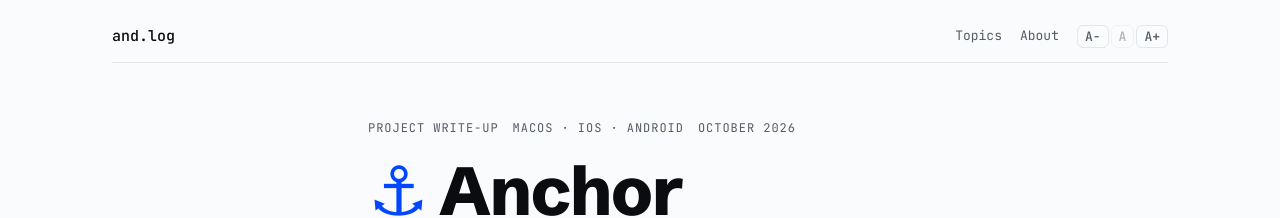
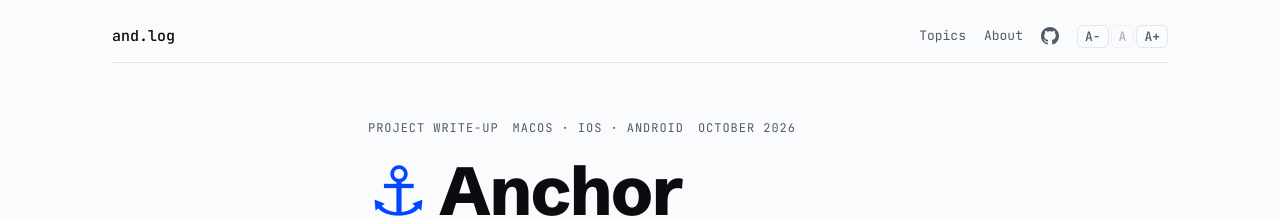
Before and after one commit to and/and.github.io, a Jekyll site: the page built from _posts/2026-10-15-anchor.html, in a window 1280 px wide. Shown: the top 218 px of the page. Built offline with Jekyll 4.4.1, drawn with Linux system fonts in a browser that asks for light colours.

Commit message:
Add a GitHub link to the nav, after About
Co-Authored-By: Claude Opus 5.5 <noreply@anthropic.com>

```diff
--- a/_layouts/default.html
+++ b/_layouts/default.html
@@ -37,6 +37,8 @@ header.site-header{padding:28px 0 0}
 .site-nav{display:flex;align-items:baseline;gap:20px;font-size:1.0625rem}
 .site-nav a{color:var(--muted);text-decoration:none}
 .site-nav a:hover{color:var(--text)}
+.site-nav .gh{align-self:center;display:inline-flex;padding:4px;margin:-4px}
+.site-nav .gh svg{width:1.125rem;height:1.125rem}
 .nav-trigger,.menu-icon{display:none}
 .text-size{display:flex;gap:2px;margin-left:4px}
 .text-size button{font:500 .875rem/1 var(--font);border-radius:6px;color:var(--muted);background:none;border:1px solid var(--rule);padding:4px 7px;cursor:pointer}
@@ -165,6 +167,7 @@ pre code{padding:0;background:transparent;font-size:1em}
     <nav class="site-nav">
       <a href="{{ "/topics/" | relative_url }}">Topics</a>
       <a href="{{ "/about/" | relative_url }}">About</a>
+      <a class="gh" href="https://github.com/and" aria-label="GitHub" title="GitHub"><svg viewBox="0 0 16 16" width="16" height="16" aria-hidden="true" focusable="false"><path fill="currentColor" d="M8 0c4.42 0 8 3.58 8 8a8.013 8.013 0 0 1-5.45 7.59c-.4.08-.55-.17-.55-.38 0-.27.01-1.13.01-2.2 0-.75-.25-1.23-.54-1.48 1.78-.2 3.65-.88 3.65-3.95 0-.88-.31-1.59-.82-2.15.08-.2.36-1.02-.08-2.12 0 0-.67-.22-2.2.82-.64-.18-1.32-.27-2-.27-.68 0-1.36.09-2 .27-1.53-1.03-2.2-.82-2.2-.82-.44 1.1-.16 1.92-.08 2.12-.51.56-.82 1.28-.82 2.15 0 3.06 1.86 3.75 3.64 3.95-.23.2-.44.55-.51 1.07-.46.21-1.61.55-2.33-.66-.15-.24-.6-.83-1.23-.82-.67.01-.27.38.01.53.34.19.73.9.82 1.13.16.45.68 1.31 2.69.94 0 .67.01 1.3.01 1.49 0 .21-.15.45-.55.38A7.995 7.995 0 0 1 0 8c0-4.42 3.58-8 8-8Z"/></svg></a>
       <span class="text-size" role="group" aria-label="Text size">
         <button type="button" data-step="-1" aria-label="Smaller text" title="Smaller text">A−</button>
         <button type="button" data-step="0" aria-label="Reset text size" title="Reset text size">A</button>
--- a/_posts/2026-10-15-anchor.html
+++ b/_posts/2026-10-15-anchor.html
@@ -105,6 +105,8 @@ code { font-family: var(--mono); font-size: 0.82em; background: var(--tint); pad
 .topbar .navs { display: flex; align-items: center; gap: 18px; }
 .topbar a.nav { font-size: 0.8125rem; font-weight: 400; color: var(--muted); }
 .topbar a:hover { color: var(--accent); }
+.topbar a.gh { display: inline-flex; padding: 4px; margin: -4px; }
+.topbar a.gh svg { width: 1.125rem; height: 1.125rem; }
 .text-size { display: flex; gap: 2px; }
 .text-size button { font: 500 0.8125rem/1 var(--mono); color: var(--muted); background: none; border: 1px solid var(--rule); border-radius: 6px; padding: 4px 7px; cursor: pointer; }
 .text-size button:hover { color: var(--ink); border-color: var(--ink); }
@@ -321,6 +323,7 @@ footer { border-top: 1px solid var(--rule); padding-top: 18px; font-family: var(
   <span class="navs">
     <a class="nav" href="{{ "/topics/" | relative_url }}">Topics</a>
     <a class="nav" href="{{ "/about/" | relative_url }}">About</a>
+    <a class="nav gh" href="https://github.com/and" aria-label="GitHub" title="GitHub"><svg viewBox="0 0 16 16" width="16" height="16" aria-hidden="true" focusable="false"><path fill="currentColor" d="M8 0c4.42 0 8 3.58 8 8a8.013 8.013 0 0 1-5.45 7.59c-.4.08-.55-.17-.55-.38 0-.27.01-1.13.01-2.2 0-.75-.25-1.23-.54-1.48 1.78-.2 3.65-.88 3.65-3.95 0-.88-.31-1.59-.82-2.15.08-.2.36-1.02-.08-2.12 0 0-.67-.22-2.2.82-.64-.18-1.32-.27-2-.27-.68 0-1.36.09-2 .27-1.53-1.03-2.2-.82-2.2-.82-.44 1.1-.16 1.92-.08 2.12-.51.56-.82 1.28-.82 2.15 0 3.06 1.86 3.75 3.64 3.95-.23.2-.44.55-.51 1.07-.46.21-1.61.55-2.33-.66-.15-.24-.6-.83-1.23-.82-.67.01-.27.38.01.53.34.19.73.9.82 1.13.16.45.68 1.31 2.69.94 0 .67.01 1.3.01 1.49 0 .21-.15.45-.55.38A7.995 7.995 0 0 1 0 8c0-4.42 3.58-8 8-8Z"/></svg></a>
     <span class="text-size" role="group" aria-label="Text size">
       <button type="button" data-step="-1" aria-label="Smaller text" title="Smaller text">A−</button>
       <button type="button" data-step="0" aria-label="Reset text size" title="Reset text size">A</button>
```
